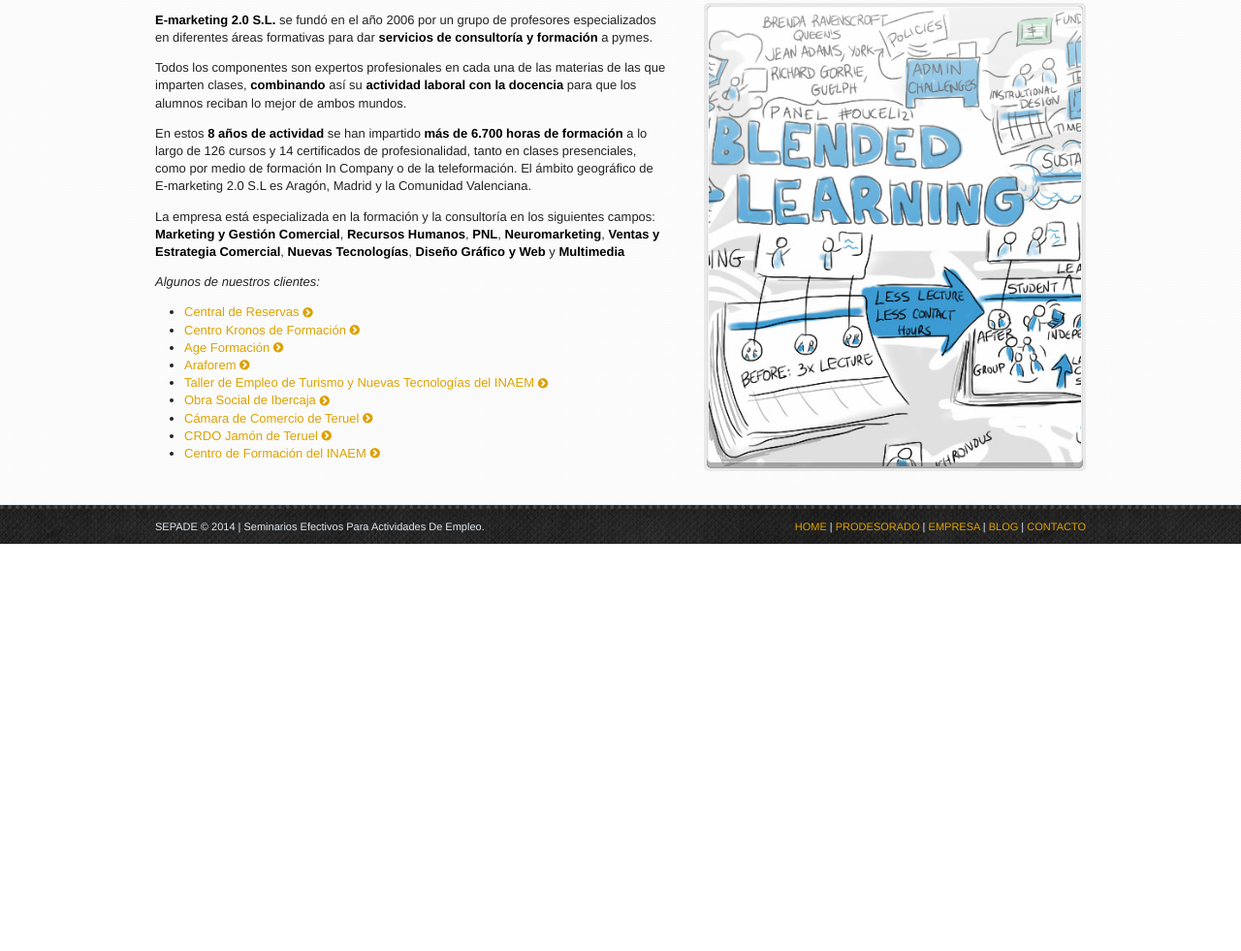
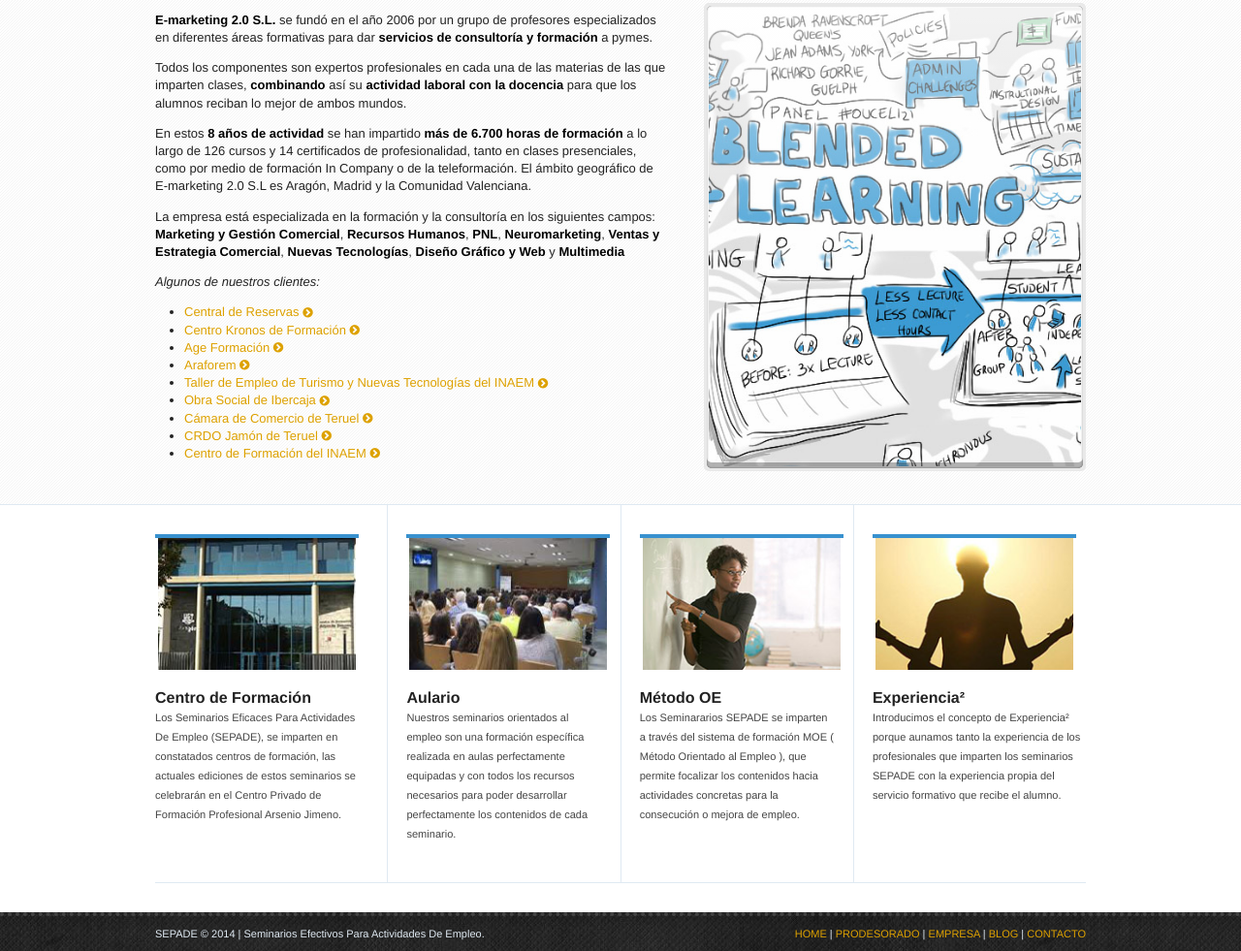
Before and after one commit to noelmd/sepade, a plain HTML site: page empresa.html in a window 1280 px wide. Shown: the part 315-1296 px from the top of the page at 97% size. Before the commit the page ends 876 px from the top, so only its background shows below. Drawn offline with nearby package versions, Linux system fonts and the light colour scheme; a script that the page names is missing; a web font is replaced by a local one.

Commit message:
Agregado Faldon en Pagina de Empresa

```diff
--- a/empresa.html
+++ b/empresa.html
@@ -80,54 +80,46 @@
            </aside>
        </article>
    </section> <!-- // banner ends -->
-   <!--<section class="container">
+   <section class="container">
        <div class="columns">
            <article>
              <figure>
-                <img src="http://lorempixel.com/210/140/technics/" alt="Lorem ipsum dolor...">
+                <img src="./assets/images/CEFAJ_r.jpg" alt="Centro Privado de Formación Profesional Arsenio Jimeno">
                  <figcaption>
-                 <h3>Micro-formatted HTML5</h3>
-                   <p>Pellentesque mi arcu, sollicitudin vel malesu, <a href="#">volutpat vitae nisi.</a> Nulla luctus lacus at tortor blandit semper. Donec gravida aliquet urna, eu pulvinar ligula pellentesque ornare. <a href="#" class="more-link">Read more &rarr;</a></p>
+                 <h3>Centro de Formación</h3>
+                   <p>Los Seminarios Eficaces Para Actividades De Empleo (SEPADE), se imparten en constatados centros de formación, las actuales ediciones de estos seminarios se celebrarán en el Centro Privado de Formación Profesional Arsenio Jimeno.</p>
                  </figcaption>
              </figure>
            </article>
            <article>
              <figure>
-                <img src="http://lorempixel.com/210/140/sports/" alt="Lorem ipsum dolor..." class="alt-col">
+                <img src="./assets/images/aula_congresos_cefaj_r.jpg" alt="Aulas Equipadas" class="alt-col">
                  <figcaption>
-                     <h3>Responsive</h3>
-                   <p>Pellentesque mi arcu, sollicitudin vel malesu, volutpat vitae nisi. Nulla luctus lacus at tortor blandit semper. Donec gravida aliquet urna, eu pulvinar ligula pellentesque ornare. <a href="#" class="more-link">Read more &rarr;</a></p>
+                     <h3>Aulario</h3>
+                   <p>Nuestros seminarios orientados al empleo son una formación específica realizada en aulas perfectamente equipadas y con todos los recursos necesarios para poder desarrollar perfectamente los contenidos de cada seminario.</p>
                  </figcaption>
              </figure>
            </article>
            <article>
              <figure>
-                <img src="http://lorempixel.com/210/140/people/" alt="Lorem ipsum dolor...">
+                <img src="./assets/images/black_woman_teaching_r.jpg" alt="Método OE">
                  <figcaption>
-                   <h3>Pure CSS3</h3>
-                   <p>Pellentesque mi arcu, sollicitudin vel malesu, <strong>volutpat vitae nisi. Nulla luctus</strong> lacus at tortor blandit semper. Donec gravida aliquet urna, eu pulvinar ligula pellentesque ornare. <a href="#" class="more-link">Read more &rarr;</a></p>
+                   <h3>Método OE</h3>
+                   <p>Los Seminararios SEPADE se imparten a través del sistema de formación MOE ( Método Orientado al Empleo ), que permite focalizar los contenidos hacia actividades concretas para la consecución o mejora de empleo.</p>
                  </figcaption>
              </figure>
            </article>
            <article>
              <figure>
-                <img src="http://lorempixel.com/210/140/nightlife/" alt="Lorem ipsum dolor..." class="alt-col">
+                <img src="./assets/images/experiencia-meditacion_r.jpg" alt="Profesorado con gran experiencia" class="alt-col">
                  <figcaption>
-                    <h3>Browser compatible</h3>
-                   <p>Pellentesque mi arcu, sollicitudin vel malesu, volutpat vitae nisi. Nulla luctus lacus at tortor blandit semper. Donec gravida aliquet urna, eu pulvinar ligula pellentesque ornare. <a href="#" class="more-link">Read more &rarr;</a></p>
+                    <h3>Experiencia&sup2;</h3>
+                   <p>Introducimos el concepto de Experiencia&sup2; porque aunamos tanto la experiencia de los profesionales que imparten los seminarios SEPADE con la experiencia propia del servicio formativo que recibe el alumno.</p>
                  </figcaption>
              </figure>
            </article>
        </div>
-       <ul class="thumb-rotator">
-         <li><a href=""><img src="http://flickholdr.com/165/65/logo" alt="" ></a></li>
-         <li><a href=""><img src="http://flickholdr.com/165/65/brand" alt="" ></a></li>
-         <li><a href=""><img src="http://flickholdr.com/165/65/apple" alt="" ></a></li>
-         <li><a href=""><img src="http://flickholdr.com/165/65/nike" alt="" ></a></li>
-         <li><a href=""><img src="http://flickholdr.com/165/65/levi" alt="" ></a></li>
-       </ul>
    </section>
-   -->
   <footer role="contentinfo">
       <p>
         <span class="left">SEPADE &copy; 2014 | Seminarios Efectivos Para Actividades De Empleo.</span>
```
Also changed, not shown: assets/images/CEFAJ_r.jpg (added), assets/images/aula_congresos_cefaj_r.jpg (added), assets/images/black_woman_teaching_r.jpg (added), assets/images/experiencia-meditacion_r.jpg (added).
